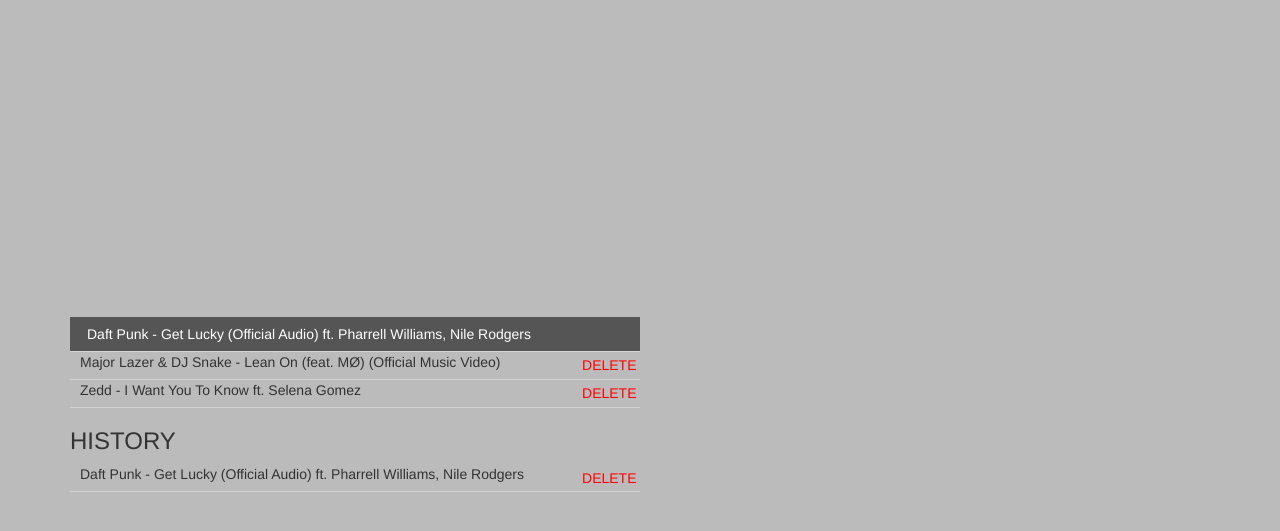
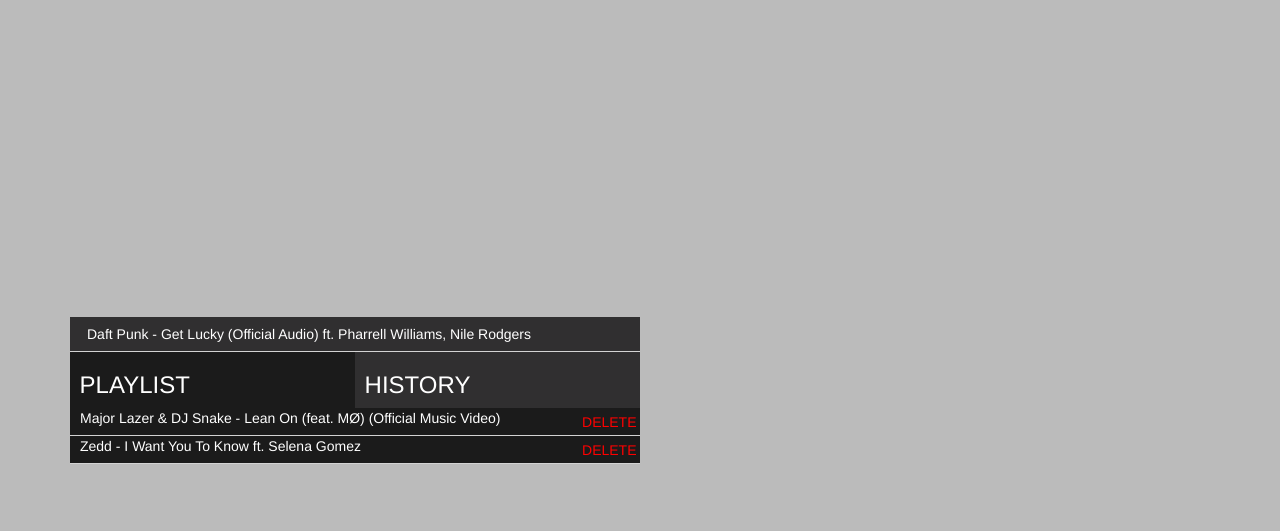
Before and after one commit to Anras573/BoxTube, a plain HTML site: page index.html in a window 1280 px wide. Shown: the part 55-586 px from the top of the page. Drawn offline with nearby package versions, Linux system fonts and the light colour scheme.

Commit message:
Added flip animation and styling
Added flip animation and did some small styling. Added jQuery file while
I learn how to do proper dom manipulation with angular

```diff
--- a/css/main.css
+++ b/css/main.css
@@ -136,23 +136,75 @@
 }
 
 .current-video {
-    background-color: #555;
+    background-color: #302f30;
     color: white;
     padding: 0.5em;
     border-bottom: thin solid lightgray;
 }
 
-.upcoming-video:hover {
+.playlist:hover {
     background-color: #555;
     color: white;
 }
 
-.upcoming-video p {
+.playlist p {
     margin: 0 0 0 10px;
+}
+
+.playlist-headline {
+    width: 50%;
+    background-color: #302f30;
+    color: white;
+}
+
+.playlist-headline:hover {
+    background-color: #302f30;
+    cursor: pointer;
 }
 
 .playlist-title {
     cursor: pointer;
+}
+
+.flex {
+    display: flex;
+    display: -webkit-flex;
+    display: -ms-flex;
+}
+
+.extra-margin-left-04 {
+    margin-left: 0.4em;
+}
+
+.active {
+    background-color: #1B1B1B;
+    color: white;
+}
+
+.flip {
+    -webkit-perspective: 800;
+    perspective: 800;
+    position: relative;
+}
+.flip .card.flipped {
+    -webkit-transform: rotateY(-180deg);
+}
+.flip .card {
+    height: 100%;
+    -webkit-transform-style: preserve-3d;
+    -webkit-transition: 0.5s;
+}
+.flip .card .face {
+    width: 100%;
+    position: absolute;
+    -webkit-backface-visibility: hidden;
+    z-index: 2;
+}
+.flip .card .front {
+    z-index: 1;
+}
+.flip .card .back {
+    -webkit-transform: rotateY(-180deg);
 }
 
 /* ==========================================================================
--- a/index.html
+++ b/index.html
@@ -49,22 +49,36 @@
 
         <div class="container">
             <div id="video-and-playlist" class="col-sm-6 col-md-6 col-lg-6">
+                <div id="video">
                     <div class="embed-responsive embed-responsive-16by9">
                         <div id="player"></div>
                     </div>
+                </div>
 
-                <div id="playlist">
+                <div id="lists">
                     <div class="current-video">
                         <p>{{youtube.videoTitle}}</p>
                     </div>
-                    <div class="upcoming-video row" ng-repeat="video in playlist track by $index">
+                    <div class="flex">
+                        <div class="playlist playlist-headline" ng-class="{'active':!showHistory}" ng-click="displayPlaylist()"><h3 class="extra-margin-left-04">PLAYLIST</h3></div>
+                        <div class="playlist playlist-headline" ng-class="{'active':showHistory}" ng-click="displayHistory()"><h3 class="extra-margin-left-04">HISTORY</h3></div>
+                    </div>
+                    <div class="flip">
+                        <div card class="card" ng-class="{'flipped':showHistory}">
+                            <div id="playlist" class="face front active">
+                                <div class="col-sm-12 col-md-12 col-lg-12 playlist row" card-add ng-repeat="video in playlist track by $index">
                                     <p class="pull-right delete" ng-click="delete($index)">DELETE</p>
                                     <p class="playlist-title" ng-click="playVideoFromPlaylist($index)">{{video.title}}</p>
                                 </div>
-                    <h3>HISTORY</h3>
-                    <div class="upcoming-video row" ng-repeat="video in history track by $index">
+                            </div>
+
+                            <div id="history" class="face back active">
+                                <div class="col-sm-12 col-md-12 col-lg-12 playlist row" card-add ng-repeat="video in history track by $index">
                                     <p class="pull-right delete" ng-click="deleteFromHistory($index)">DELETE</p>
                                     <p class="playlist-title" ng-click="playVideoFromHistory($index)">{{video.title}}</p>
+                                </div>
+                            </div>
+                        </div>
                     </div>
                 </div>
             </div>
@@ -84,6 +98,8 @@
         <script>window.angular || document.write('<script src="js/vendor/angular.min.js"><\/script>');</script>
         <script src="js/vendor/bootstrap.min.js"></script>
         <script src="js/main.js"></script>
+        <!-- Only used while I learn how to do this stuff in Angular -->
+        <script src="js/extra.js"></script>
 
         <!-- Google Analytics -->
         <script>
@@ -93,7 +109,7 @@
                 function() {
                 (b[l].q = b[l].q || []).push(arguments)
                 });
-                b[l].l = +new Date;
+                b[l].l = + new Date;
                 e = o.createElement(i);
                 r = o.getElementsByTagName(i)[0];
                 e.src = '//www.google-analytics.com/analytics.js';
--- /dev/null
+++ b/js/extra.js
@@ -0,0 +1,37 @@
+$(document).ready(function () {
+
+    function resize() {
+        var videoHeight = $('#video').outerHeight();
+        var listsHeight = $('#lists').outerHeight();
+
+        var playlistItems = $('#playlist').children('.ng-scope');
+        var historyItems = $('#history').children('.ng-scope');
+
+        var tempHeight1 = 0;
+        playlistItems.each(function() {
+            tempHeight1 += $(this).outerHeight(true);
+        });
+        var tempHeight2 = 0;
+        historyItems.each(function() {
+            tempHeight2 += $(this).outerHeight(true);
+        });
+
+        var height = 0;
+        if (tempHeight1 > tempHeight2){
+            height = tempHeight1;
+            $('#history').height(tempHeight1);
+            $('#playlist').height(tempHeight1);
+        } else if (tempHeight1 < tempHeight2) {
+            height = tempHeight2;
+            $('#playlist').height(tempHeight2);
+            $('#history').height(tempHeight2);
+        }
+
+        $('#video-and-playlist').height(videoHeight + listsHeight + height);
+
+        requestAnimationFrame(resize);
+    };
+
+    resize();
+
+});
--- a/js/main.js
+++ b/js/main.js
@@ -142,6 +142,7 @@
         $scope.results = youtubeService.getResults();
         $scope.playlist = youtubeService.getPlaylist();
         $scope.history = youtubeService.getHistory();
+        $scope.showHistory = false;
     }
 
     $scope.search = function() {
@@ -187,4 +188,12 @@
         youtubeService.playVideoFromHistory(index);
     };
 
+    $scope.displayPlaylist = function() {
+        $scope.showHistory = false;
+    };
+
+    $scope.displayHistory = function() {
+        $scope.showHistory = true;
+    };
+
 }]);
```
Also changed, not shown: css/vendor/bootstrap.min.css. Lines whose indentation alone changed are shown as unchanged.
